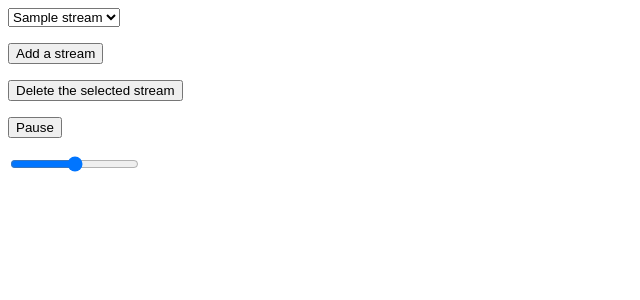
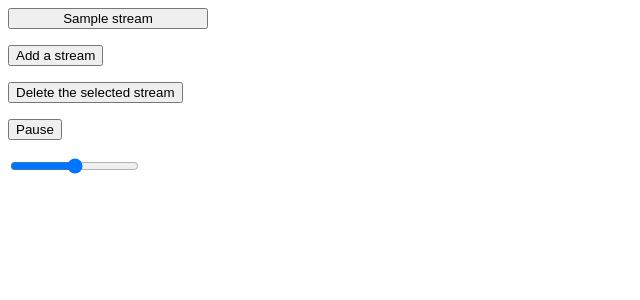
Before and after one commit to ymcx/misc, a Python web app: template rdrpi/templates/index.html in a window 1280 px wide. Shown: the top 300 px of the page, without its empty margins (0-640 px from the left). Run offline with Jinja, Linux system fonts and the light colour scheme; the template is opened without the code that fills it: most values are stand-ins (such as "Sample title", 1, 10 or a date in 2020).

Commit message:
turn the stream list into a grid of buttons

```diff
--- a/rdrpi/templates/index.html
+++ b/rdrpi/templates/index.html
@@ -1,6 +1,7 @@
 <html>
     <head>
         <title>RDRPI</title>
+
         <script>
             function add_stream() {
                 const name = prompt("Enter the display name of the scream", "")
@@ -14,15 +15,24 @@
                 document.getElementById("add_stream").submit()
             }
         </script>
+
+        <style>
+            .streams {
+                display: grid;
+                grid-template-columns: repeat(4, 200px);
+            }
+
+            .selected {
+                color: #ff0000;
+            }
+        </style>
     </head>
 
     <body>
-        <form method="post" id="change_stream" action="/change_stream">
-            <select name="selection" onchange="form.submit()">
-                {% for stream in streams %}
-                    <option value="{{ loop.index0 }}" {% if loop.index0 == selection %}selected{% endif %}>{{ stream }}</option>
-                {% endfor %}
-            </select>
+        <form method="post" id="change_stream" action="/change_stream" class="streams">
+            {% for stream in streams %}
+                <button value="{{ loop.index0 }}" name="selection" onclick="form.submit()" {% if loop.index0 == selection %}class="selected"{% endif %}>{{ stream }}</button>
+            {% endfor %}
         </form>
 
         <form method="post" id="add_stream" action="/add_stream">
```
